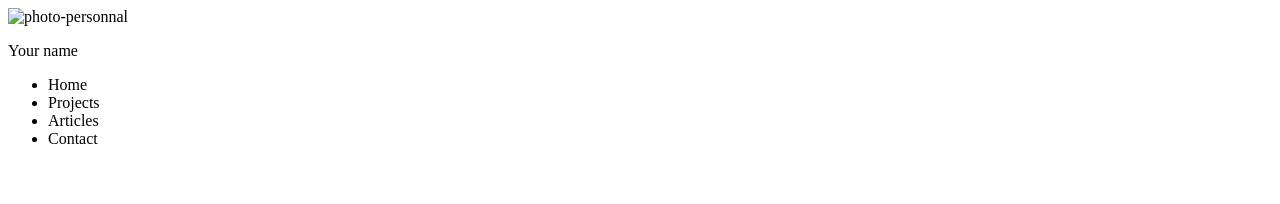
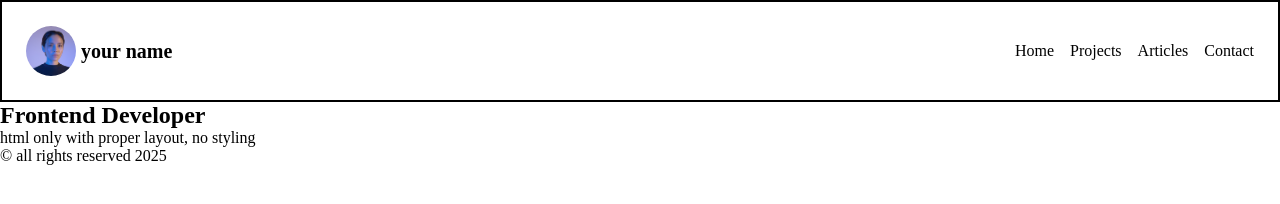
Before and after one commit to coderpourleplaisir/Basic-Html-Website, a plain HTML site: page index.html in a window 1280 px wide. Drawn offline with Linux system fonts and the light colour scheme.

Commit message:
ajout de la photo et du css de base

```diff
--- a/app.css
+++ b/app.css
@@ -0,0 +1,37 @@
+*{
+    padding: 0;
+    margin: 0;
+}
+
+nav{
+    border : black solid 2px;
+    padding : 1.5em;
+    display: flex;
+    flex-direction: row;
+    justify-content: space-between;
+}
+
+.border-circle{
+    border-radius: 50px;
+}
+.container{
+    display: flex;
+    flex-direction: row;
+    align-items: center;
+}
+.name{
+    margin-left : .25em;
+    font-size : 20px;
+}
+nav ul{
+    display : flex;
+    align-items: center;
+}
+
+nav ul li{
+    margin-left : 1rem;
+    list-style: none;
+}
+.border{
+    border : solid 3px green;
+}
--- a/index.html
+++ b/index.html
@@ -6,23 +6,34 @@
         <meta charset="utf-8"/>
         <meta name="author" content="Hanna et Lester"/>
         <meta name="viewport" content="width=device-width, initial-scale=1">
+        <link rel="stylesheet" href="app.css"/>
+        <link rel="icon" sizes="144x144" href="photo.png">
     </head>
     <body>
         <main>
             <nav>
-                <div>
-                    <img class="img-fuild" width="15" height="15" alt="photo-personnal" src=""/>
-                    <p>Your name</p>
+                <div class="container">
+                    <img class="border-circle" width="50" height="50" alt="photo-personnal" src="photo.png"/>
+                    <h4 class="name">your name</h4>
                 </div>
-                <div>
+
                 <ul>
                     <li>Home</li>
                     <li>Projects</li>
                     <li>Articles</li>
                     <li>Contact</li>
                 </ul>
-                </div>
             </nav>
+
+            <section>
+                <h1>Frontend Developer</h1>
+                <p class="text-gray">html only with proper layout, no styling</p>
+            </section>
+
+
+            <footer>
+                <p> &copy; all rights reserved 2025</p>
+            </footer>
         </main>
     </body>
 </html>
```
Also changed, not shown: photo.png (added). Lines whose indentation alone changed are shown as unchanged.
